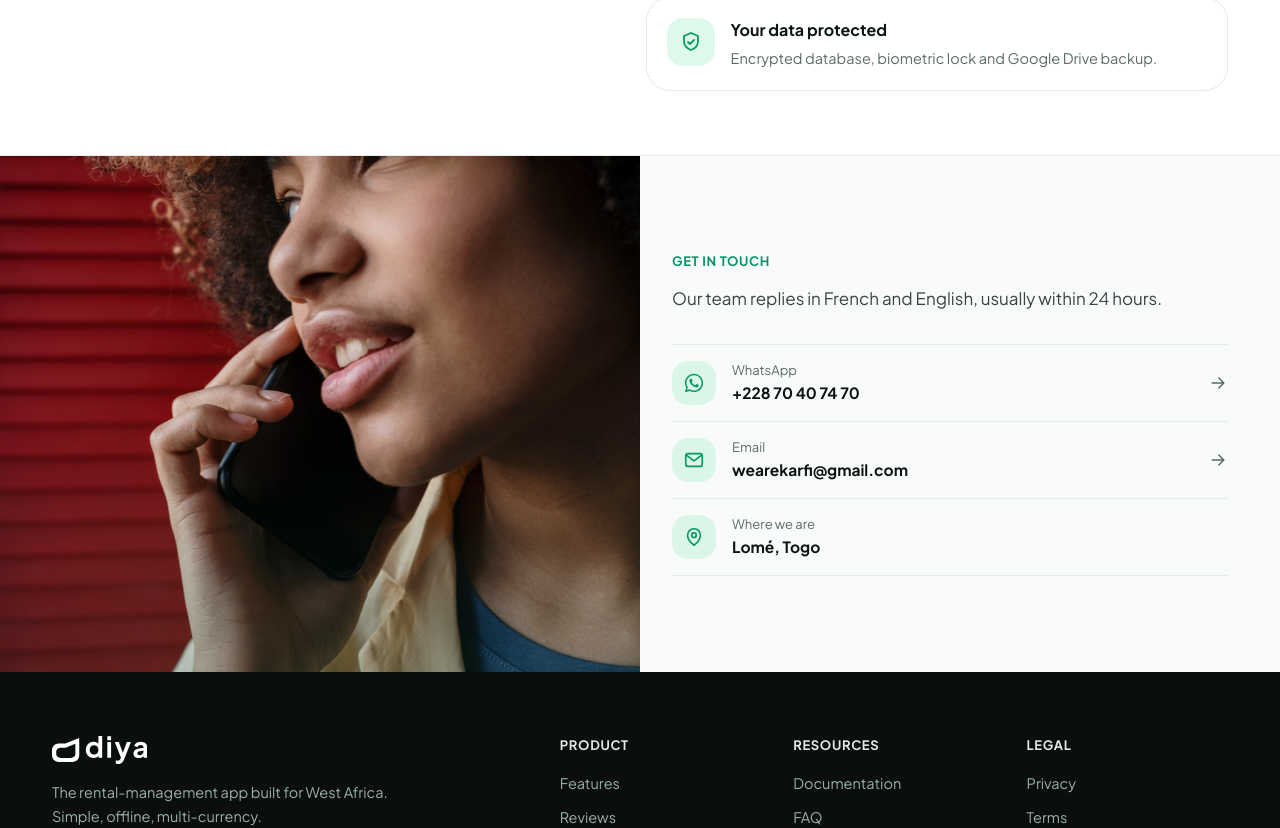
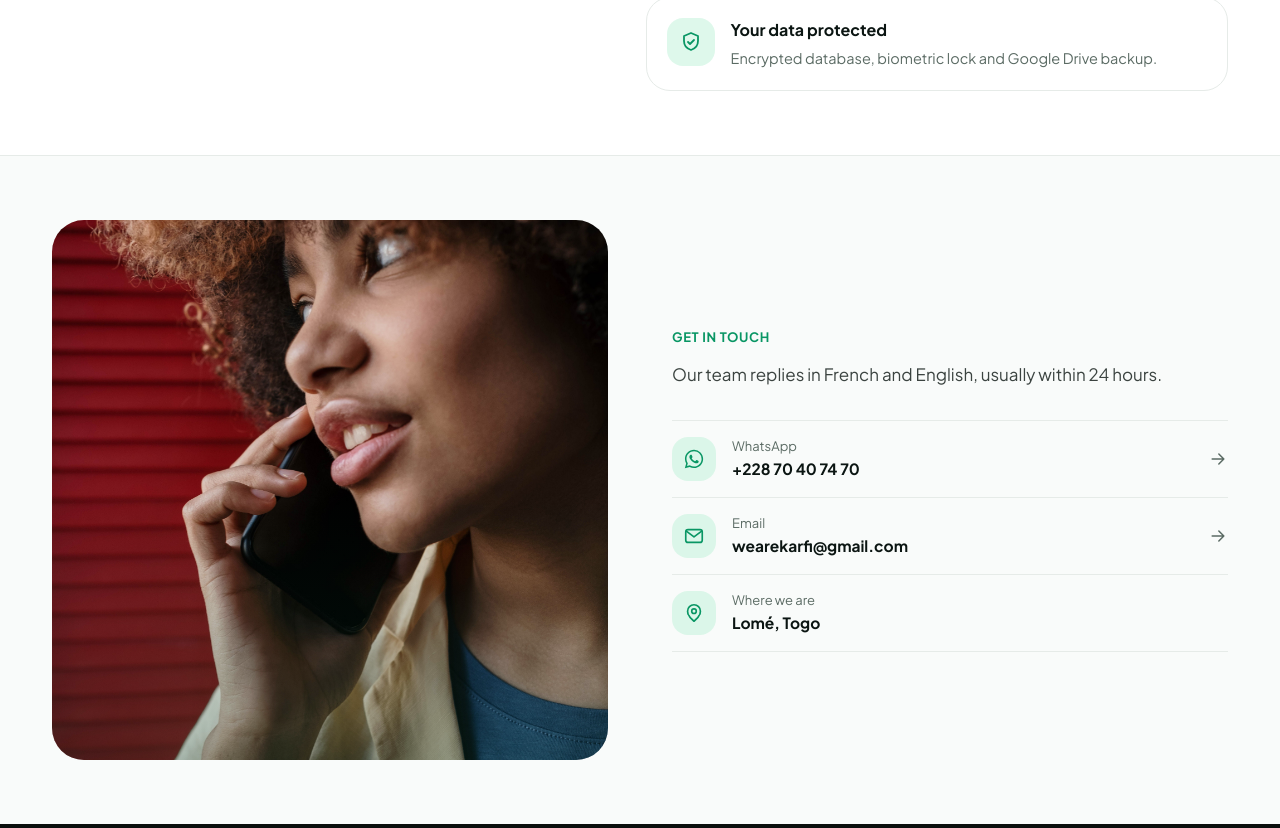
Before and after one commit to wearediya/diya-showcase, a Next.js app: page /en/contact in a window 1280 px wide. Shown: the part 656-1484 px from the top of the page. Built offline with nearby package versions, Linux system fonts and the light colour scheme.

Commit message:
Revert "Fix: image contact en plein bord (gauche, top, bottom)"
This reverts commit d0f20607125983b9717aff24b1ac85257916a6c7.

```diff
--- a/app/[lang]/contact/page.tsx
+++ b/app/[lang]/contact/page.tsx
@@ -85,10 +85,12 @@ export default async function ContactPage({
           </Container>
         </section>
 
-        {/* Contact — image plein bord (gauche/top/bottom) + infos */}
-        <section className="relative border-t border-line bg-soft/50">
-          {/* Image collée au bord gauche, en haut et en bas */}
-          <div className="relative min-h-[340px] sm:min-h-[460px] lg:absolute lg:inset-y-0 lg:left-0 lg:min-h-0 lg:w-1/2">
+        {/* Contact — image + infos */}
+        <section className="border-t border-line bg-soft/50">
+          <Container className="py-14 sm:py-16">
+            <div className="grid items-stretch gap-10 lg:grid-cols-2 lg:gap-16">
+              {/* Image */}
+              <div className="relative aspect-[4/5] overflow-hidden rounded-[2rem] sm:aspect-[3/2] lg:aspect-auto lg:min-h-[540px]">
                 <Image
                   src="/call-us.jpg"
                   alt=""
@@ -96,13 +98,10 @@ export default async function ContactPage({
                   sizes="(max-width: 1024px) 100vw, 50vw"
                   className="object-cover object-center"
                 />
-            <div className="absolute inset-0 bg-gradient-to-t from-brand-ink/25 via-transparent to-transparent" />
+                <div className="absolute inset-0 bg-gradient-to-t from-brand-ink/30 via-transparent to-transparent" />
               </div>
 
-          {/* Infos (sans cards), alignées au reste du site */}
-          <Container className="py-14 sm:py-16 lg:py-24">
-            <div className="lg:grid lg:grid-cols-2 lg:gap-16">
-              <div className="hidden lg:block" aria-hidden="true" />
+              {/* Infos (sans cards) */}
               <div className="flex flex-col justify-center">
                 <span className="text-[13px] font-bold uppercase tracking-wider text-brand">
                   {c.contactHeading}
```
Lines whose indentation alone changed are shown as unchanged.
